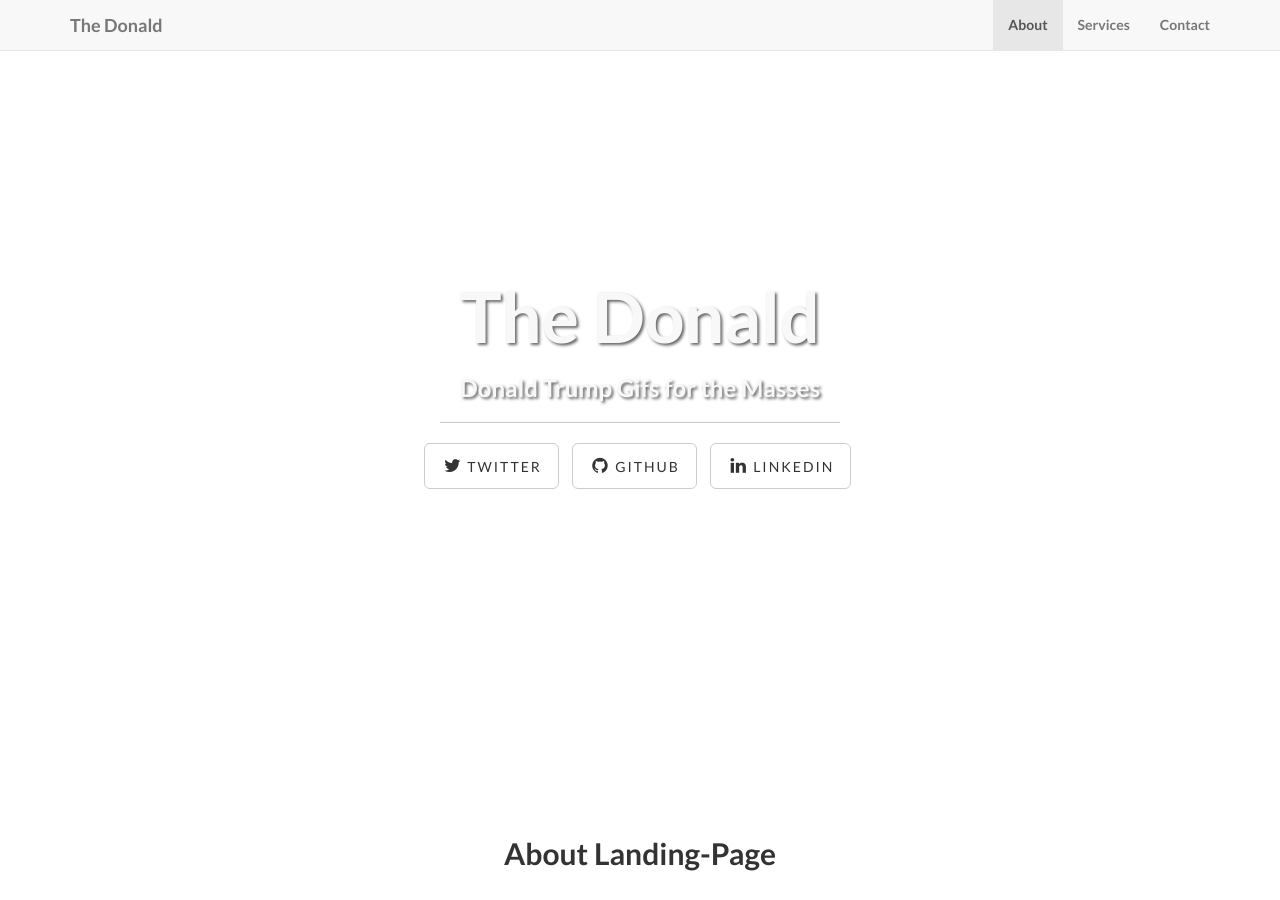
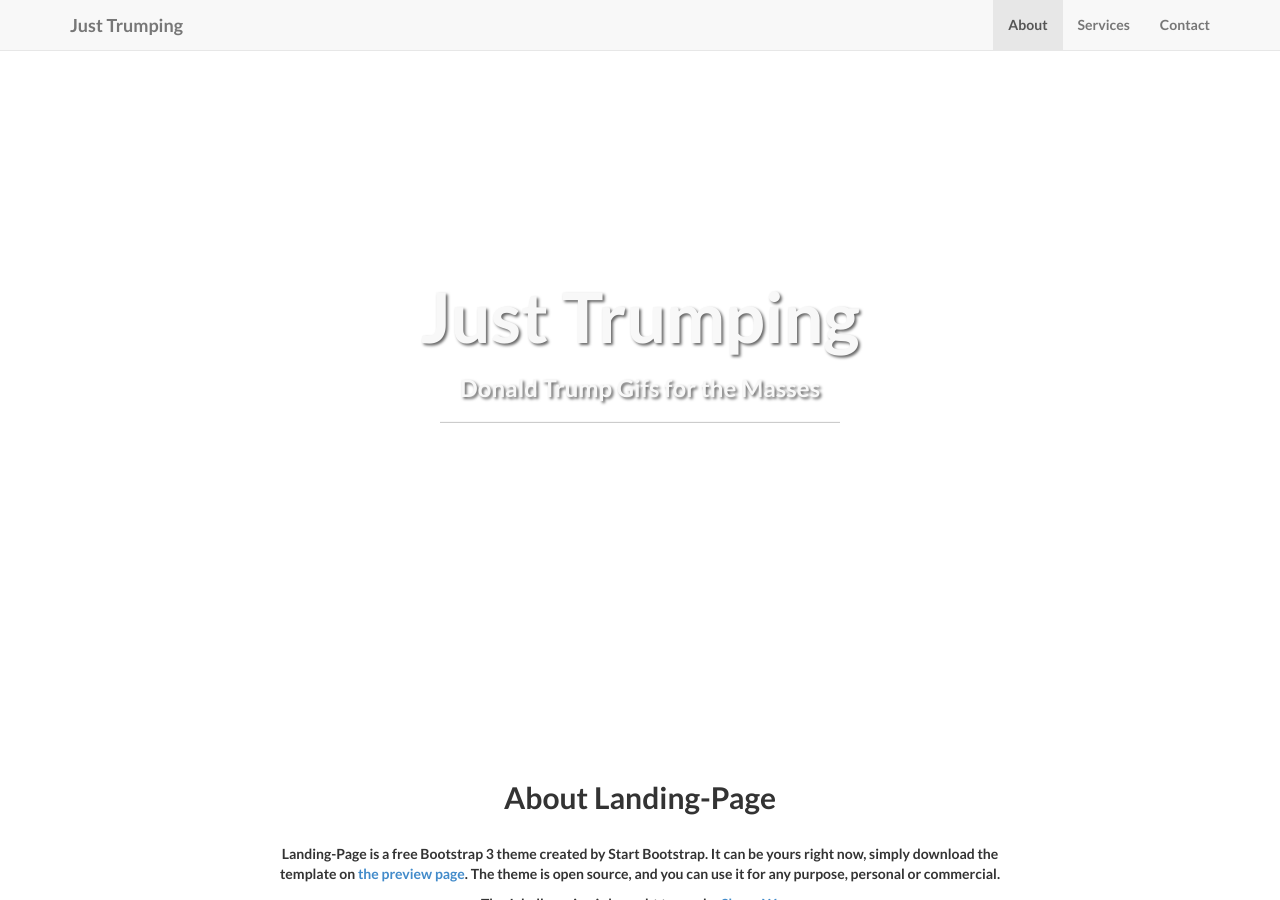
Before and after one commit to janstenpickle/random-trump, a Jekyll site: the page built from index.html, in a window 1280 px wide and 900 px high. Built offline with Jekyll 4.4.1, drawn with Linux system fonts in a browser that asks for light colours; nearby versions of some CDN libraries; library files that are not in the unit come from our copies; some of the changed text lies outside the part shown.

Commit message:
Remove social buttons

```diff
--- a/_config.yml
+++ b/_config.yml
@@ -3,7 +3,7 @@
 # ----------------------- #
 
 url: http://the-donald.lol
-title: The Donald
+title: Just Trumping
 author: Donald
 description: > # "Write an awesome description for your new site here.
   You can edit this line in _config.yml. It will appear in your document
--- a/_includes/contact.html
+++ b/_includes/contact.html
@@ -4,16 +4,8 @@
 
 			<div class="row">
 				<div class="col-lg-6">
-					<h2>Keep in Touch:</h2>
 				</div>
 				<div class="col-lg-6">
-					<ul class="list-inline banner-social-buttons">
-						{% for social in site.social %}
-						<li>
-							<a href="{{ social.url }}" class="btn btn-default btn-lg"><i class="fa fa-{{ social.title }} fa-fw"></i> <span class="network-name">{{ social.title }}</span></a>
-						</li>
-						{% endfor %}
-					</ul>
 				</div>
 			</div>
 
--- a/_includes/header.html
+++ b/_includes/header.html
@@ -42,13 +42,6 @@
 						<h1>{{ page.title }}</h1>
 						<h3>{{ page.subTitle }}</h3>
 						<hr class="intro-divider">
-						<ul class="list-inline intro-social-buttons">
-							{% for social in site.social %}
-							<li>
-								<a href="{{ social.url }}" class="btn btn-default btn-lg"><i class="fa fa-{{ social.title }} fa-fw"></i> <span class="network-name">{{ social.title }}</span></a>
-							</li>
-							{% endfor %}
-						</ul>
 					</div>
 				</div>
 			</div>
--- a/index.html
+++ b/index.html
@@ -1,5 +1,5 @@
 ---
 layout: default
-title: The Donald
+title: Just Trumping
 subTitle: Donald Trump Gifs for the Masses
 ---
```
